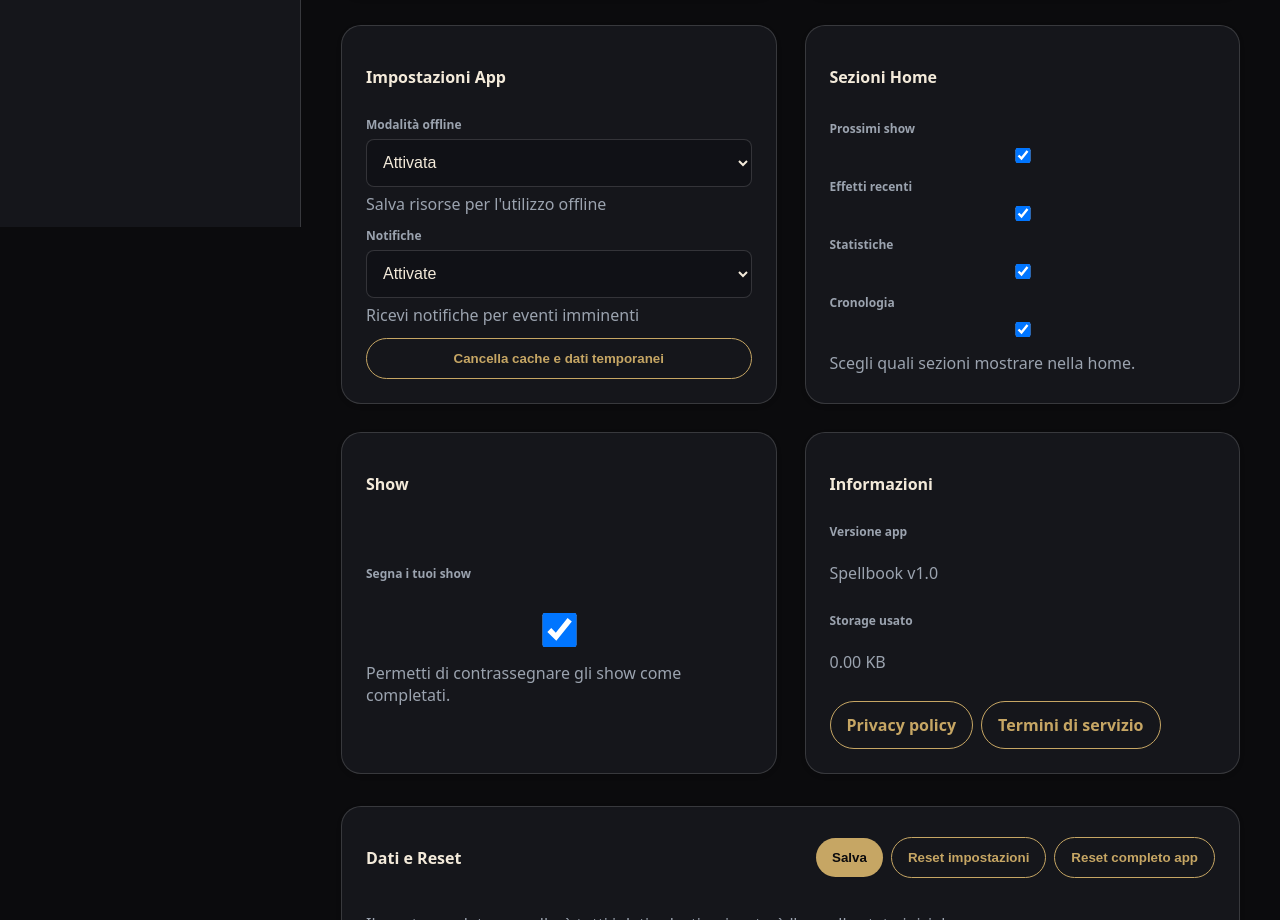
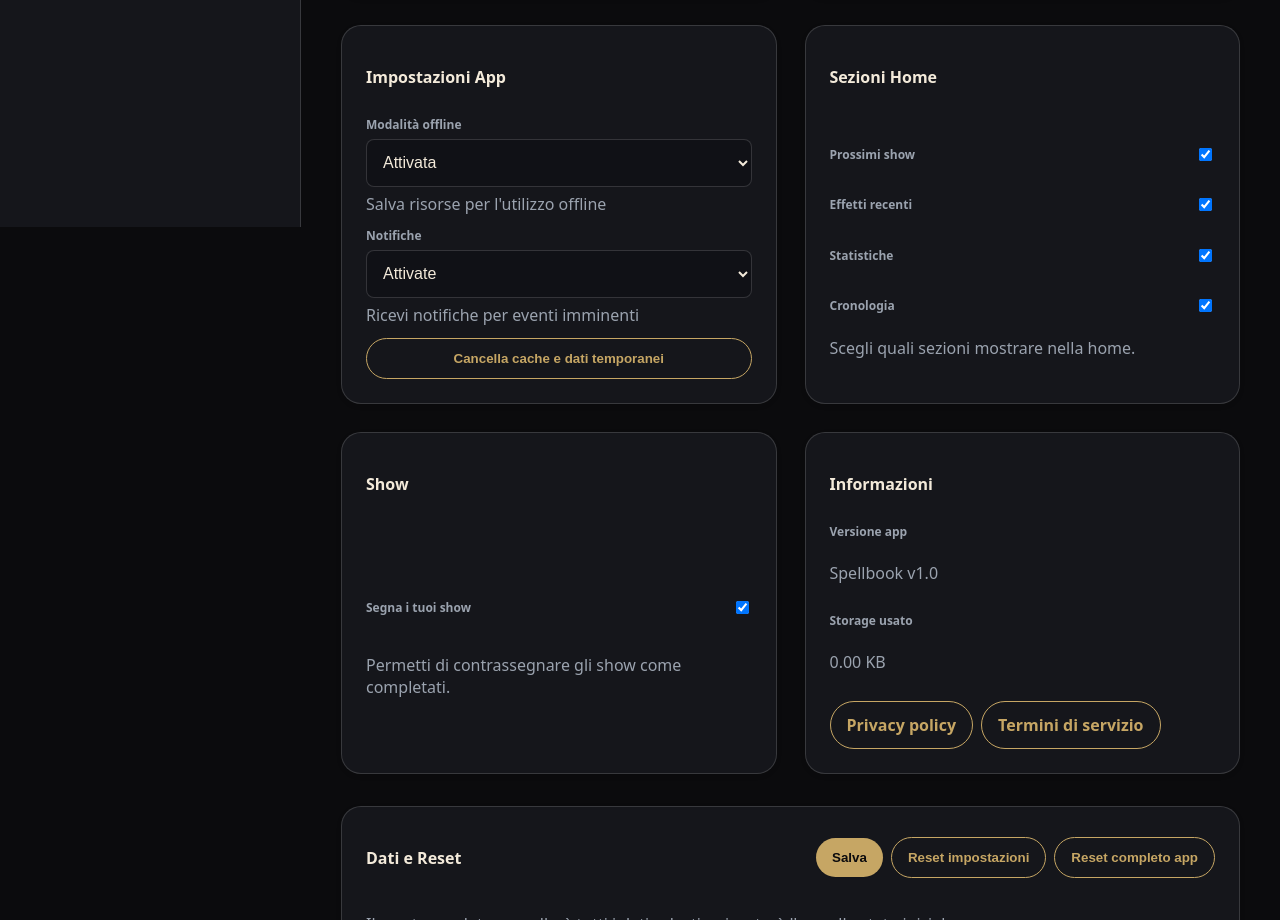
Before and after one commit to Spaghettimagic/spellbookv1.0, a plain HTML site: page settings/index.html in a window 1280 px wide. Shown: the part 786-1706 px from the top of the page. Drawn offline with Linux system fonts and the light colour scheme.

Commit message:
Improve settings UI for checkboxes

```diff
--- a/assets/css/base.css
+++ b/assets/css/base.css
@@ -60,6 +60,8 @@ p,li,code,pre{font-size:var(--f-b)} small{font-size:var(--f-cap);color:var(--mut
 }
 /* Inputs */
 .field{display:grid;gap:6px} .label{color:var(--muted);font-weight:600;font-size:12px}
+.field-checkbox{display:flex;align-items:center;justify-content:space-between}
+.field-checkbox .label{margin:0}
 .input, select, textarea{width:100%;color:var(--text);background:var(--surface-2);border:var(--bw-2) solid var(--border);border-radius:var(--r-m);padding:12px;min-height:48px;font-size:16px}
 .input:hover, select:hover, textarea:hover{border-color:var(--accent)}
 .input:focus, select:focus, textarea:focus, .btn:focus{outline:none;box-shadow:0 0 0 2px var(--text), 0 0 0 4px var(--accent);border-color:var(--accent)}
--- a/settings/index.html
+++ b/settings/index.html
@@ -168,22 +168,22 @@
     <article class="surface stack">
       <h3 class="h3">Sezioni Home</h3>
 
-      <div class="field">
+        <div class="field field-checkbox">
           <label class="label" for="toggleUpcoming">Prossimi show</label>
           <input type="checkbox" id="toggleUpcoming">
         </div>
 
-      <div class="field">
+        <div class="field field-checkbox">
           <label class="label" for="toggleRecent">Effetti recenti</label>
           <input type="checkbox" id="toggleRecent">
         </div>
 
-      <div class="field">
+        <div class="field field-checkbox">
           <label class="label" for="toggleStats">Statistiche</label>
           <input type="checkbox" id="toggleStats">
         </div>
 
-      <div class="field">
+        <div class="field field-checkbox">
           <label class="label" for="toggleHistory">Cronologia</label>
           <input type="checkbox" id="toggleHistory">
         </div>
@@ -195,7 +195,7 @@
     <article class="surface stack">
       <h3 class="h3">Show</h3>
 
-      <div class="field">
+        <div class="field field-checkbox">
           <label class="label" for="toggleShowMarkers">Segna i tuoi show</label>
           <input type="checkbox" id="toggleShowMarkers">
         </div>
```
Lines whose indentation alone changed are shown as unchanged.
